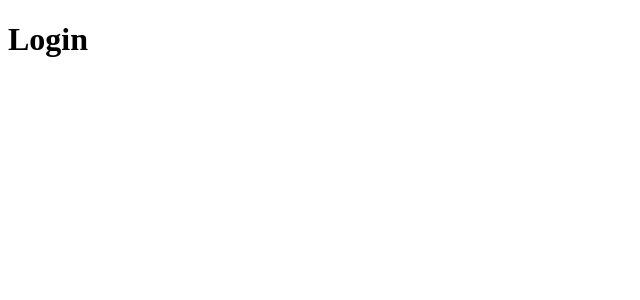
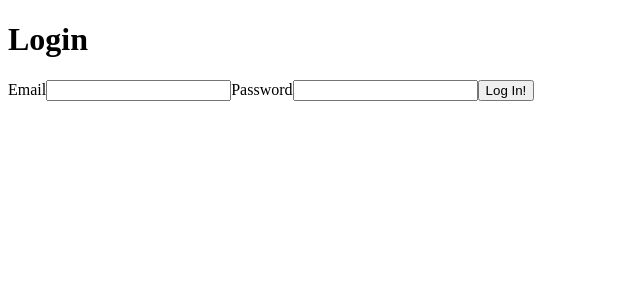
Before and after one commit to bricknet1/phase4project, a React (Create React App) app in the folder client/: page /login in a window 1280 px wide. Shown: the top 300 px of the page, without its empty margins (0-640 px from the left). Built offline with nearby package versions, Linux system fonts and the light colour scheme; a web font is replaced by a local one.

Commit message:
formik+yup validate user login

```diff
--- a/client/src/components/App.js
+++ b/client/src/components/App.js
@@ -8,11 +8,13 @@ import Profile from './Profile.js';
 
 
 function App() {
+    const [user, setUser] = useState(null);
+
     return (
         <>
             <Switch>
                 <Route path="/login">
-                    <Login />
+                    <Login setUser={setUser}/>
                 </Route>
                 <Route path="/home">
                     <Home />
--- a/client/src/components/Login.js
+++ b/client/src/components/Login.js
@@ -1,6 +1,60 @@
-function Login() {
+import { useState } from 'react';
+import { useHistory } from 'react-router-dom';
+import { useFormik } from "formik";
+import * as yup from "yup";
+
+function Login({ setUser }) {
+
+    const history = useHistory();
+    const [error, setError] = useState();
+
+    const formSchema = yup.object().shape({
+        email: yup.string().email()
+    });
+
+    const formik = useFormik({
+        initialValues: {
+            email: '',
+            password: ''
+        },
+        validationSchema: formSchema,
+        onSubmit: (values) => {
+            fetch('/login', {
+                method: 'POST',
+                headers: {
+                    'Content-Type': 'application/json'
+                },
+                body: JSON.stringify(values)
+            })
+            .then(res => {
+                if (res.ok) {
+                    res.json().then(user => {
+                        console.log(user)
+                        setUser(user)
+                        history.push('/home')
+                    })
+                } else {
+                    console.log('nope')
+                    res.json().then(error => setError(error.message))
+                };
+            })
+        }
+    })
+
     return (
-        <h1>Login</h1>
+        <>
+            <h1>Login</h1>
+            <h2 style={{color:'red'}}> {formik.errors.email}</h2>
+            {error&& <h2 style={{color:'red'}}> {error}</h2>}
+
+            <form onSubmit={formik.handleSubmit}>
+                <label >Email</label>
+                <input type="text"  name="email" value={formik.values.email} onChange={formik.handleChange} />
+                <label >Password</label>
+                <input type="text"  name="password" value={formik.values.password} onChange={formik.handleChange} />
+                <input type='submit' value={'Log In!'} />
+            </form>
+        </>
     );
 }
 
```
Also changed, not shown: 1 other file (tests, documents, lock files or other folders).
